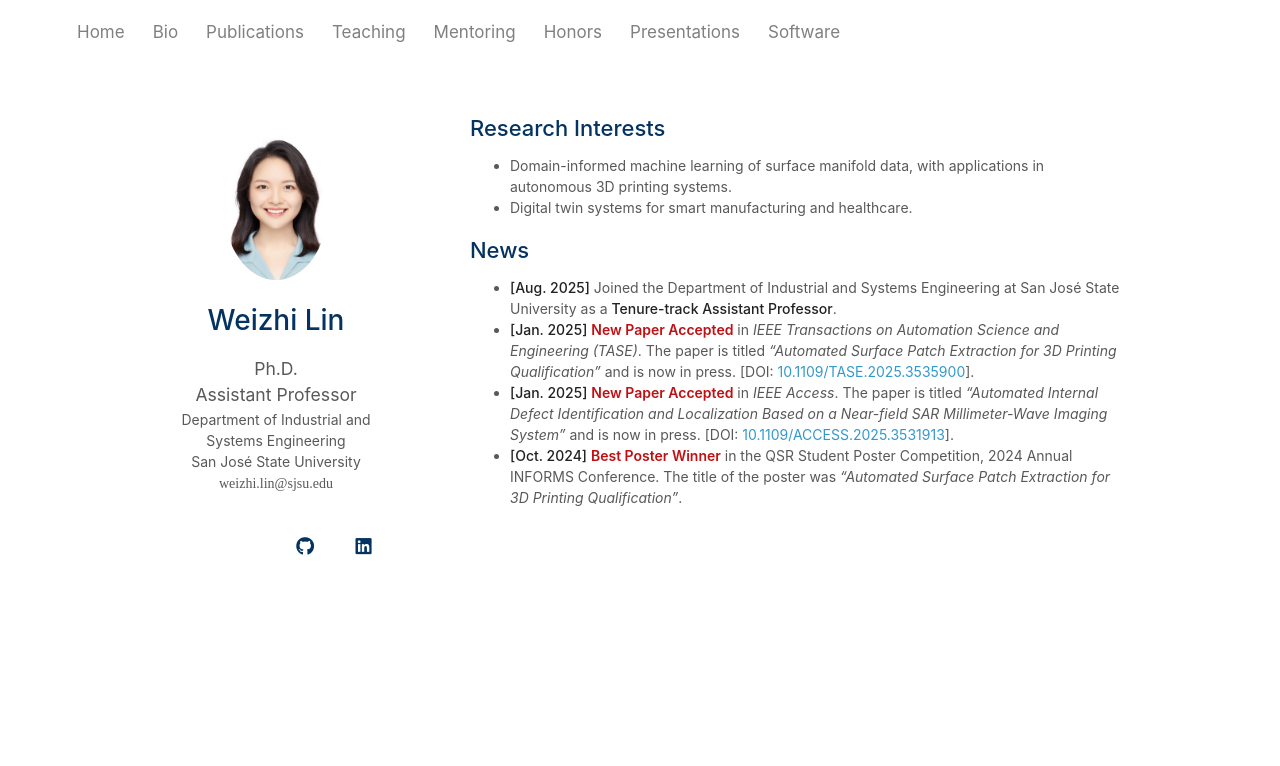
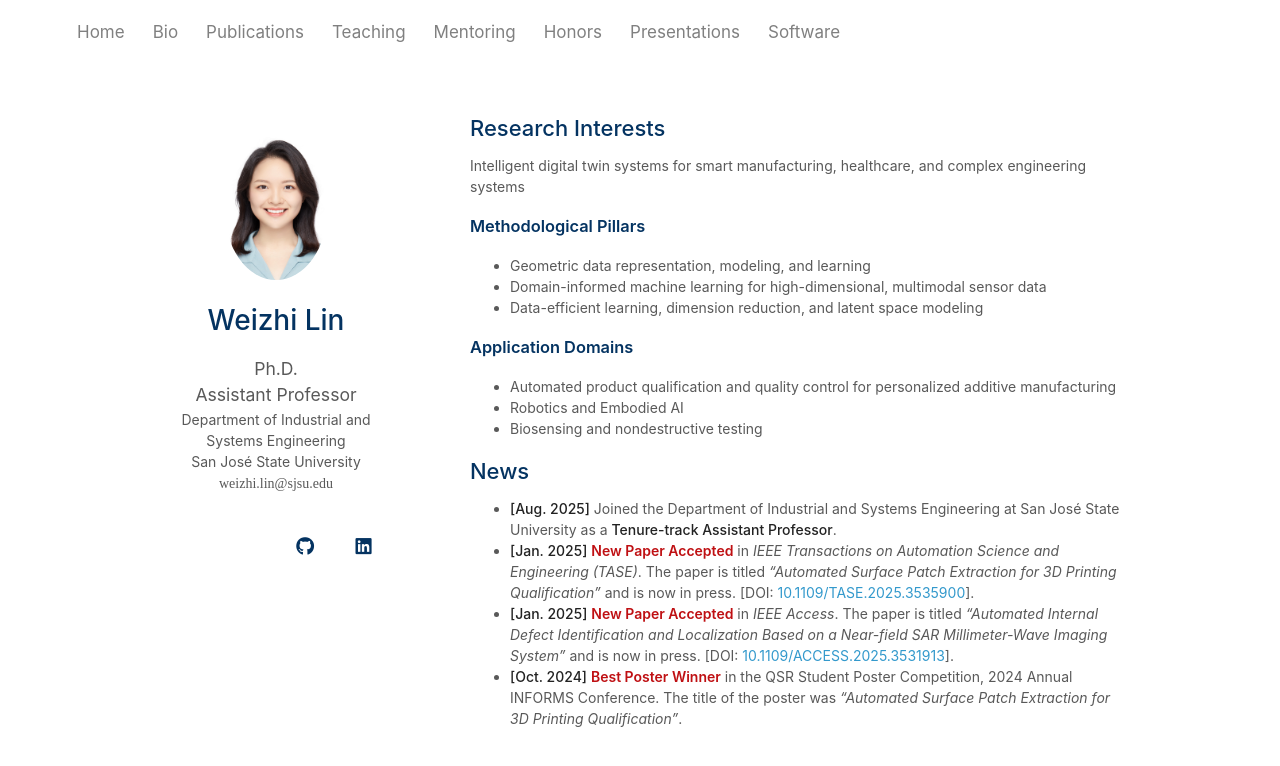
Before and after one commit to weizhi-lin/weizhi-lin.github.io, a Jekyll site: the page built from index.md, in a window 1280 px wide. Shown: the top 766 px of the page. Built offline with Jekyll 4.4.1, drawn with Linux system fonts in a browser that asks for light colours; a style sheet for code colours, icons or effects is not loaded.

Commit message:
Revise research interests and add new sections
Updated research interests and added methodological pillars and application domains.

```diff
--- a/index.md
+++ b/index.md
@@ -5,8 +5,17 @@ layout: homepage
 
 ## Research Interests
 
-- Domain-informed machine learning of surface manifold data, with applications in autonomous 3D printing systems.
-- Digital twin systems for smart manufacturing and healthcare.
+Intelligent digital twin systems for smart manufacturing, healthcare, and complex engineering systems
+
+### Methodological Pillars
+- Geometric data representation, modeling, and learning
+- Domain-informed machine learning for high-dimensional, multimodal sensor data
+- Data-efficient learning, dimension reduction, and latent space modeling
+
+### Application Domains
+- Automated product qualification and quality control for personalized additive manufacturing
+- Robotics and Embodied AI
+- Biosensing and nondestructive testing
 
 
 ## News
```
